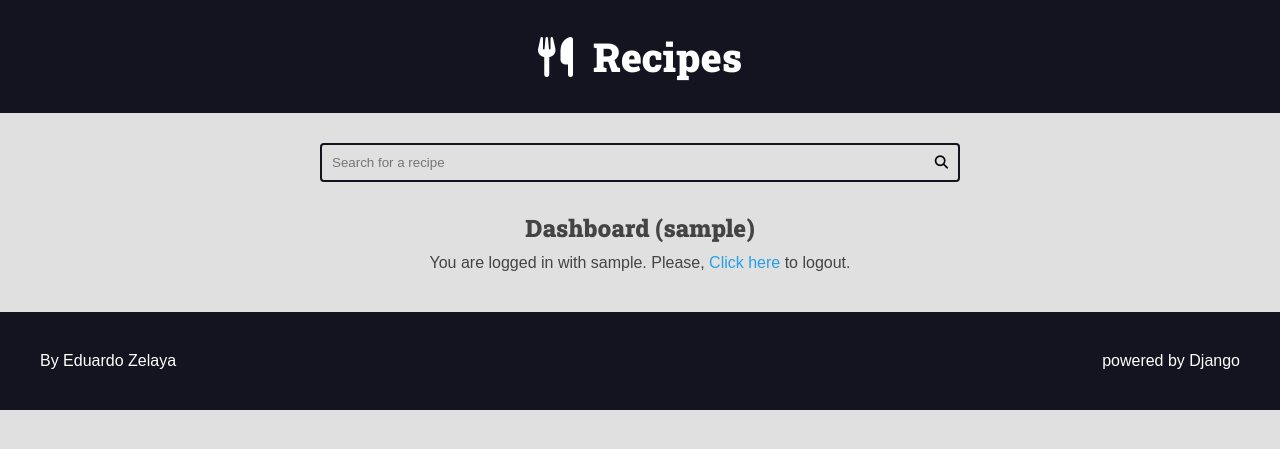
After one commit to Eduardozelaya/curso-django-projeto1, a Django app: page /authors/dashboard/ in a window 1280 px wide. The commit adds this page. Shown: the top 449 px of the page. Run offline with Django 5.2, Linux system fonts and the light colour scheme; the visitor is signed in with stand-in values (Sample User, id 1).

Commit message:
Criação dashboard admin

```diff
--- /dev/null
+++ b/authors/templates/authors/pages/dashboard.html
@@ -0,0 +1,13 @@
+{% extends "global/base.html" %}
+
+{% block title %}Dashboard ({{ user }}) | {% endblock title %}
+
+{% block content %}
+    <div class="main-content center container">
+        <h2>Dashboard ({{ user }})</h2>
+        {% include "authors/partials/login_message.html" %}
+    </div>
+
+    {% include "global/partials/messages.html" %}
+
+{% endblock content %}
--- /dev/null
+++ b/authors/templates/authors/partials/login_message.html
@@ -0,0 +1,11 @@
+{% if request.user.is_authenticated %}
+      <div class="login-message">
+        You are logged in with
+        {{ request.user.username }}. Please,
+        <form class="inline-form" action="{% url 'authors:logout' %}" method='POST'>
+            {% csrf_token %}
+            <input type="hidden" name="username" value="{{ request.user.username }}">
+            <button class="plaintext-button" type="submit">Click here</button>
+        </form> to logout.
+    </div>
+{% endif %}
--- a/authors/urls.py
+++ b/authors/urls.py
@@ -8,5 +8,6 @@ urlpatterns = [
     path('register/create/', views.register_create, name='register_create'),
     path('login/', views.login_view, name='login'),
     path('login/create/', views.login_create, name='login_create'),
-    path('logout/', views.logout_view, name='logout')
+    path('logout/', views.logout_view, name='logout'),
+    path('dashboard/', views.dashboard, name='dashboard')
 ]
--- a/authors/views.py
+++ b/authors/views.py
@@ -73,7 +73,6 @@ def login_create(request):
         raise Http404()
 
     form = LoginForm(request.POST)
-    login_url = reverse('authors:login')
 
     if form.is_valid():
         authenticated_user = authenticate(
@@ -89,7 +88,7 @@ def login_create(request):
     else:
         messages.error(request,'Invalid username or password')
 
-    return redirect(login_url)
+    return redirect(reverse('authors:dashboard'))
 
 @login_required(login_url='authors:login',redirect_field_name='next')
 def logout_view(request):
@@ -104,3 +103,7 @@ def logout_view(request):
     messages.success(request,'Logged out successfully')
     logout(request)
     return redirect(reverse('authors:login'))
+
+@login_required(login_url='authors:login',redirect_field_name='next')
+def dashboard(request):
+    return render(request,'authors/pages/dashboard.html')
--- a/base_static/global/css/styles.css
+++ b/base_static/global/css/styles.css
@@ -419,6 +419,11 @@ h6 {
     color: var(--color-debug-dark);
 }
 
+/* Authors */
+.login-message{
+    margin: 1rem 0;
+}
+
 /* Generics */
 
 .center {
```
Also changed, not shown: authors/templates/authors/pages/login.html (+1 -11 lines), authors/tests/test_author_logout.py (+21 -13 lines), recipes/admin.py (+7 -1 lines), tests/functional_tests/authors/test_authors_login.py (+24 -16 lines).
